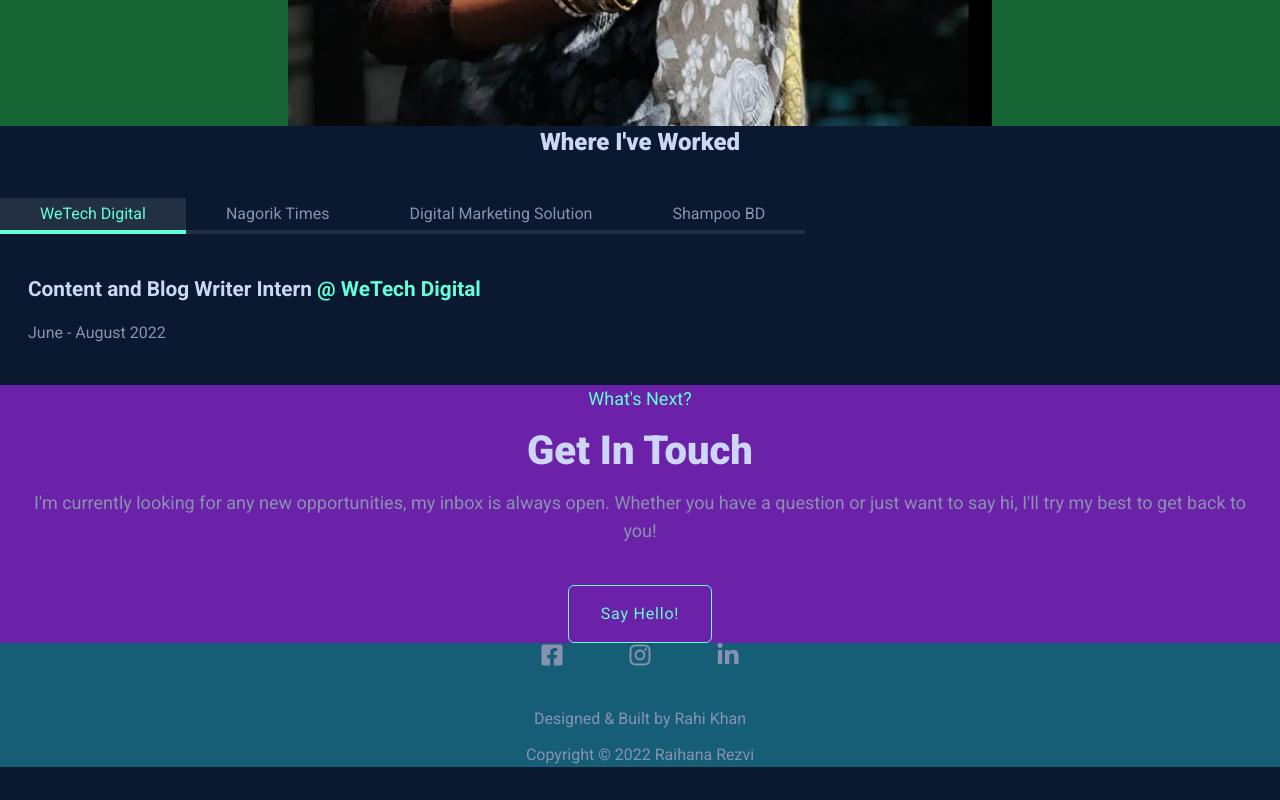
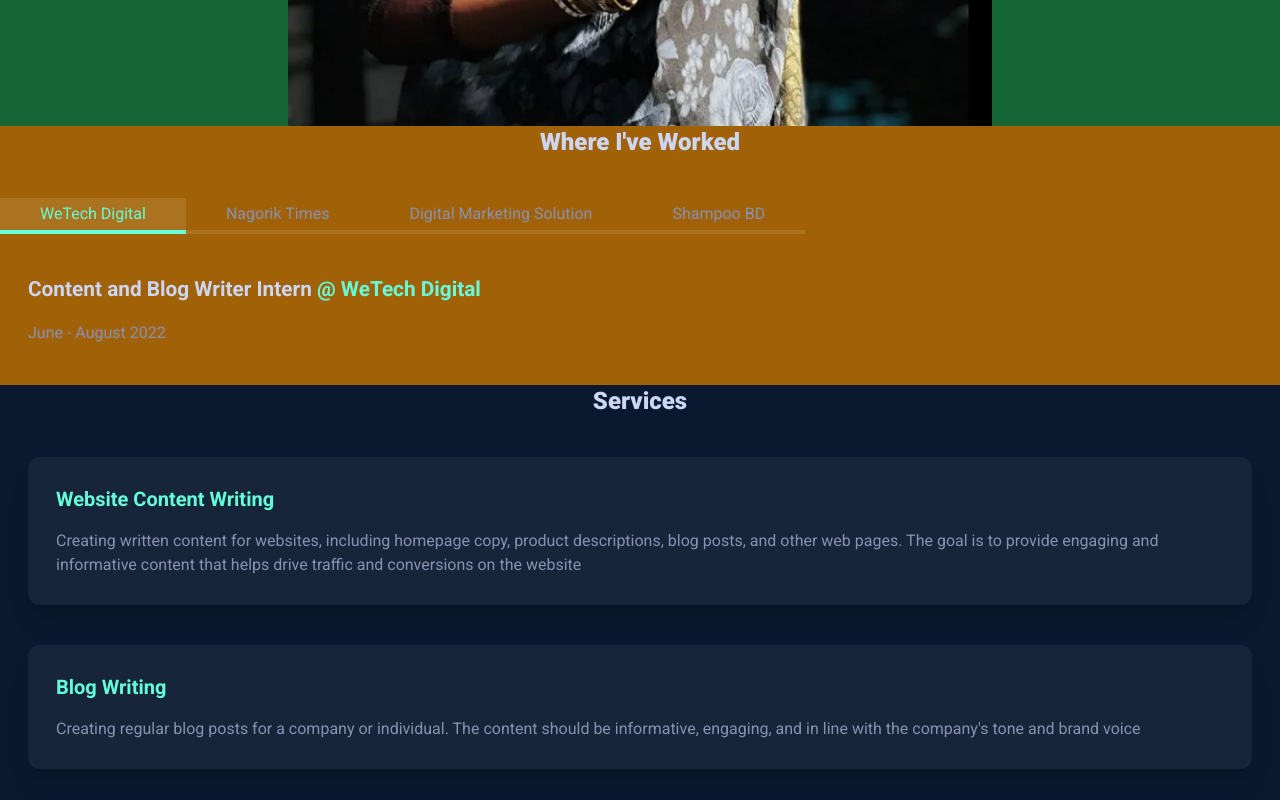
Before and after one commit to beyourahi/rezvi-personal-site, a Next.js app: page / in a window 1280 px wide. Shown: the part 1320-2120 px from the top of the page. Before the commit the page ends 2087 px from the top, so only its background shows below. Built offline with nearby package versions, Linux system fonts and the light colour scheme.

Commit message:
services section completed ✅️️️

```diff
--- a/app/Experience.tsx
+++ b/app/Experience.tsx
@@ -1,7 +1,7 @@
 import { WorkTabs } from "./WorkTabs";
 
 export const Experience = () => (
-    <div className="flex flex-col space-y-10">
+    <div className="flex flex-col space-y-10 bg-yellow-700">
         <h1 className="text-2xl font-extrabold text-center text-heading">
             Where I&apos;ve Worked
         </h1>
--- /dev/null
+++ b/app/ServiceCard.tsx
@@ -0,0 +1,11 @@
+import { ServiceCardInterface } from "types";
+
+export const ServiceCard: React.FC<ServiceCardInterface> = ({
+    service: { service_name, service_desc },
+}) => (
+    <div className="space-y-4 bg-teal-600 shadow-xl p-7 rounded-xl bg-white/5">
+        <h1 className="text-xl font-bold text-coolGreen">{service_name}</h1>
+
+        <p className="text-base text-subHeading">{service_desc}</p>
+    </div>
+);
--- /dev/null
+++ b/app/Services.tsx
@@ -0,0 +1,14 @@
+import { ServiceCard } from "./ServiceCard";
+import { services } from "data.json";
+
+export const Services = () => (
+    <div className="flex flex-col space-y-10 px-7">
+        <h1 className="text-2xl font-extrabold text-center text-heading">
+            Services
+        </h1>
+
+        {services.map((service, index) => (
+            <ServiceCard service={service} key={index} />
+        ))}
+    </div>
+);
--- a/app/WorkTabs.tsx
+++ b/app/WorkTabs.tsx
@@ -3,8 +3,7 @@
 import { Tab } from "@headlessui/react";
 import { works } from "data.json";
 
-export const WorkTabs = () => {
-    return (
+export const WorkTabs = () => (
     <div>
         <Tab.Group>
             <Tab.List className="flex overflow-x-auto">
@@ -63,4 +62,3 @@ export const WorkTabs = () => {
         </Tab.Group>
     </div>
 );
-};
--- a/app/page.tsx
+++ b/app/page.tsx
@@ -3,12 +3,14 @@ import { Masthead } from "./Masthead";
 import { Footer } from "./Footer";
 import { About } from "./About";
 import { Experience } from "./Experience";
+import { Services } from "./Services";
 
 const Home = () => (
     <main>
         <Masthead />
         <About />
         <Experience />
+        <Services />
         <Contact />
         <Footer />
     </main>
```
Also changed, not shown: types.d.ts (+7 -0 lines). Lines whose indentation alone changed are shown as unchanged.
